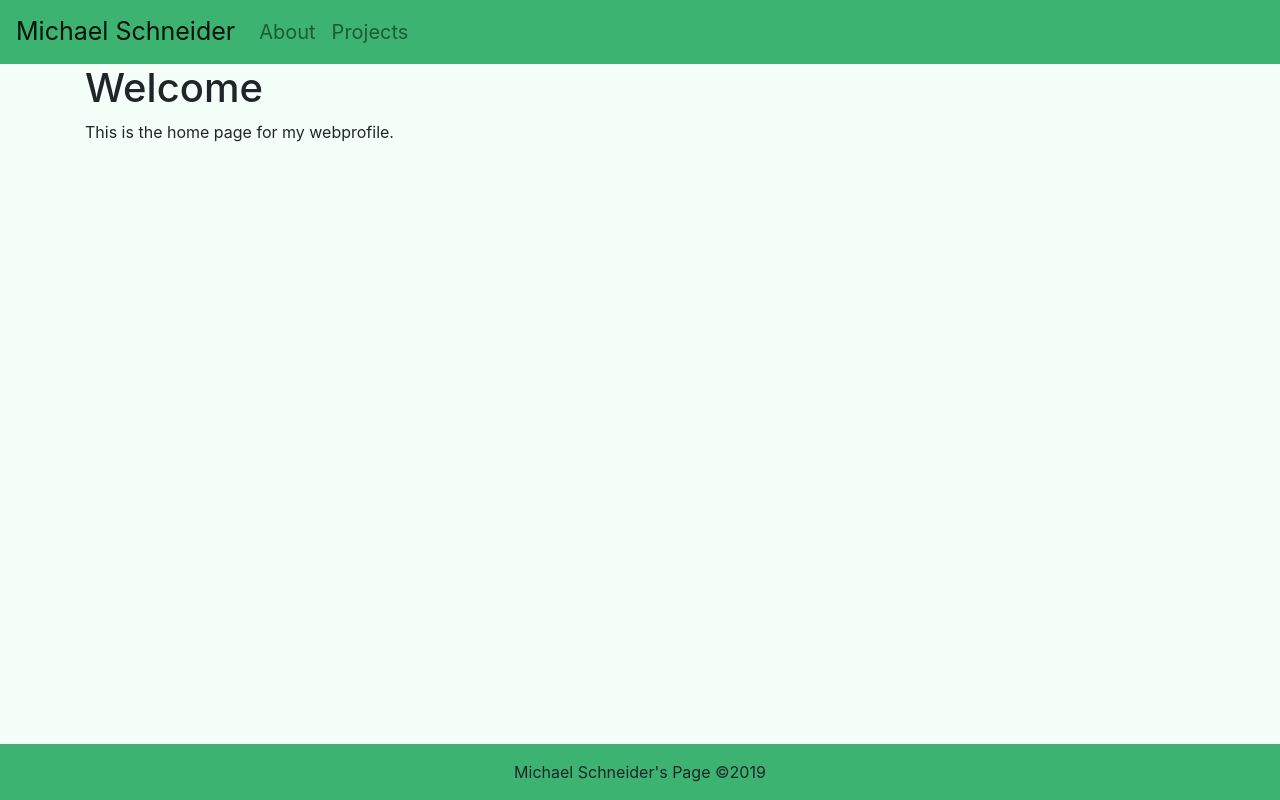
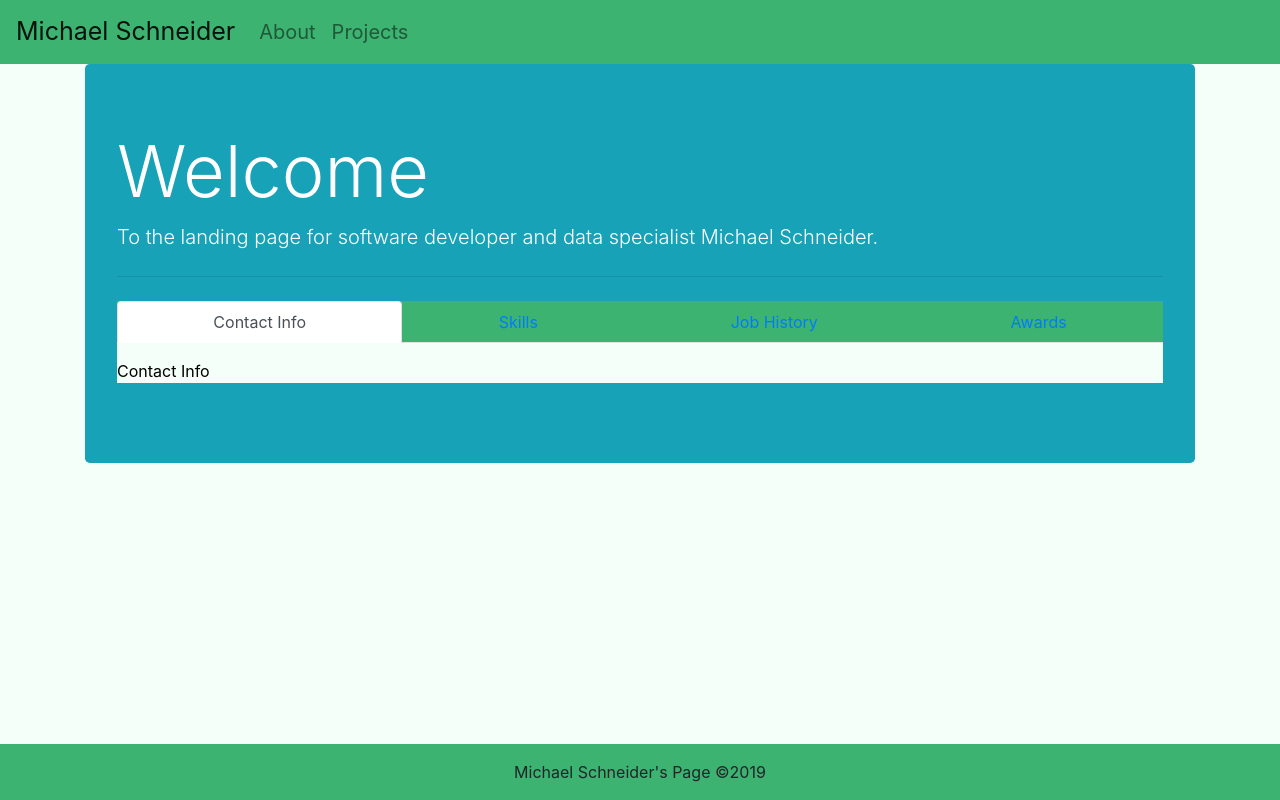
Before and after one commit to mikeschneiderdotme/landingpage, a Vue app: page /#/ in a window 1280 px wide. Built offline with nearby package versions, Linux system fonts and the light colour scheme.

Commit message:
Started main page layout

```diff
--- a/src/components/Home.vue
+++ b/src/components/Home.vue
@@ -1,7 +1,31 @@
 <template>
 	<div class="home">
-		<h1>Welcome</h1>
-		<p>This is the home page for my webprofile.</p>
+		<b-jumbotron bg-variant="info" text-variant="white">
+			<template v-slot:header>Welcome</template>
+
+			<template
+				v-slot:lead
+			>To the landing page for software developer and data specialist Michael Schneider.</template>
+
+			<hr class="my-4" />
+
+			<div id="content">
+				<b-tabs content-class="mt-3" align="center" fill>
+					<b-tab title="Contact Info" active>
+						<p>Contact Info</p>
+					</b-tab>
+					<b-tab title="Skills">
+						<p>Skills</p>
+					</b-tab>
+					<b-tab title="Job History">
+						<p>Job History</p>
+					</b-tab>
+					<b-tab title="Awards">
+						<p>Awards</p>
+					</b-tab>
+				</b-tabs>
+			</div>
+		</b-jumbotron>
 	</div>
 </template>
 
@@ -11,5 +35,20 @@ export default {
 };
 </script>
 
-<style>
+<style lang="scss">
+#content {
+	background-color: mintcream;
+}
+
+ul.nav-tabs {
+	background-color: mediumseagreen;
+}
+
+a {
+	color: white;
+}
+
+.tab-pane {
+	color: black;
+}
 </style>
```
